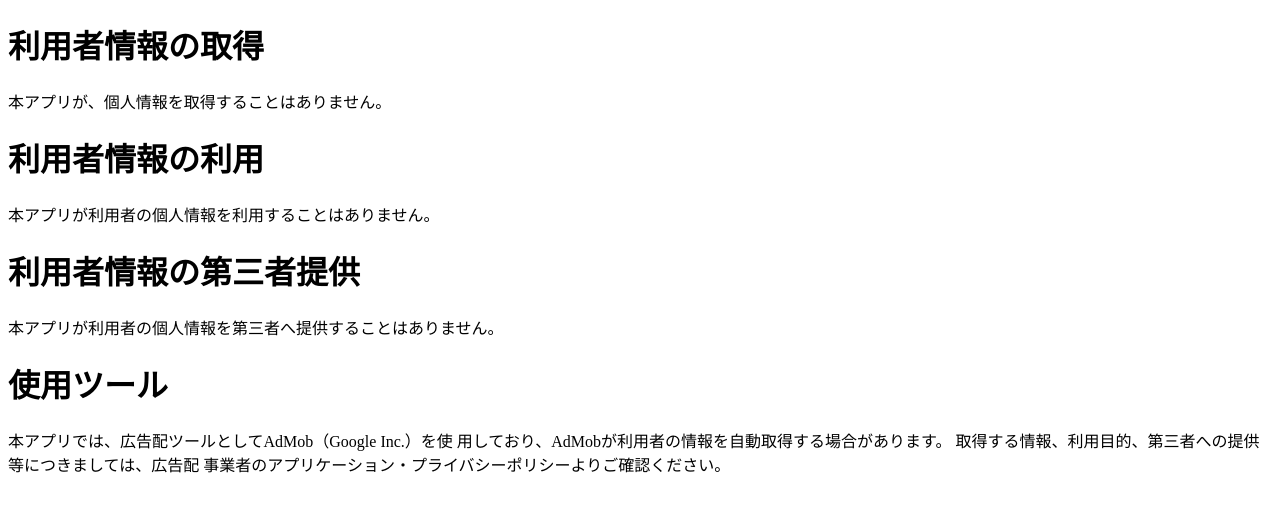
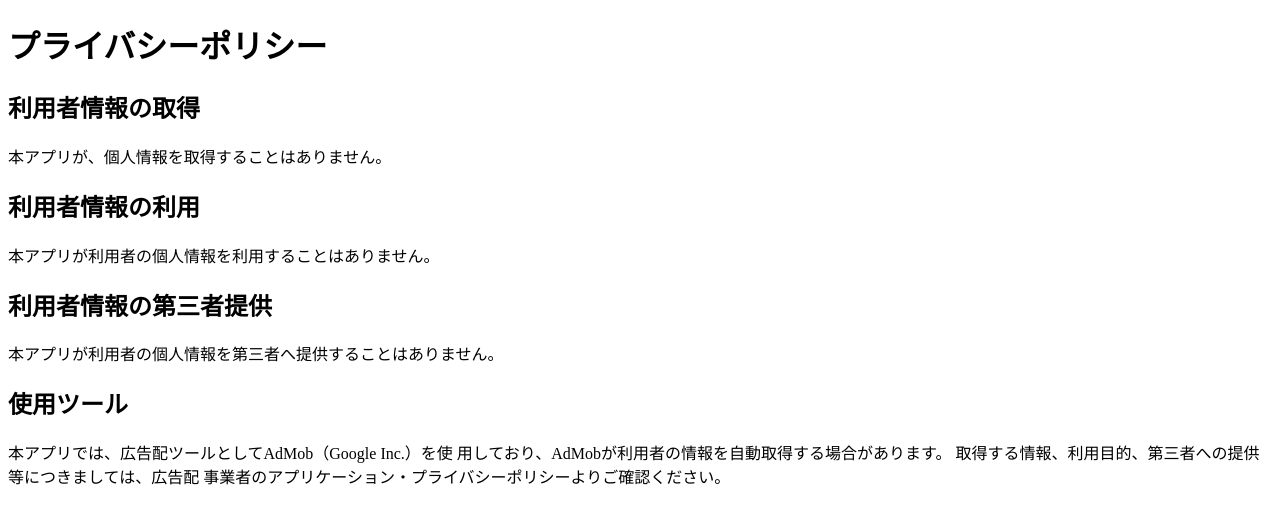
Before and after one commit to hesehese/gamemaked1, a plain HTML site: page index.html in a window 1280 px wide. Drawn offline with Linux system fonts and the light colour scheme.

Commit message:
Update index.html

```diff
--- a/index.html
+++ b/index.html
@@ -4,13 +4,14 @@
     <title>プライバシーポリシー</title>
   </head>
   <body>
-    <h1>利用者情報の取得</h1>
+    <h1>プライバシーポリシー</h1>
+    <h2>利用者情報の取得</h2>
     <p>本アプリが、個人情報を取得することはありません。</p>
-    <h1>利用者情報の利用</h1>
+    <h2>利用者情報の利用</h2>
     <p>本アプリが利用者の個人情報を利用することはありません。</p>
-    <h1>利用者情報の第三者提供</h1>
+    <h2>利用者情報の第三者提供</h2>
     <p>本アプリが利用者の個人情報を第三者へ提供することはありません。</p>
-    <h1>使用ツール</h1>
+    <h2>使用ツール</h2>
     <p>本アプリでは、広告配ツールとしてAdMob（Google Inc.）を使
       用しており、AdMobが利用者の情報を自動取得する場合があります。
       取得する情報、利用目的、第三者への提供等につきましては、広告配
```
